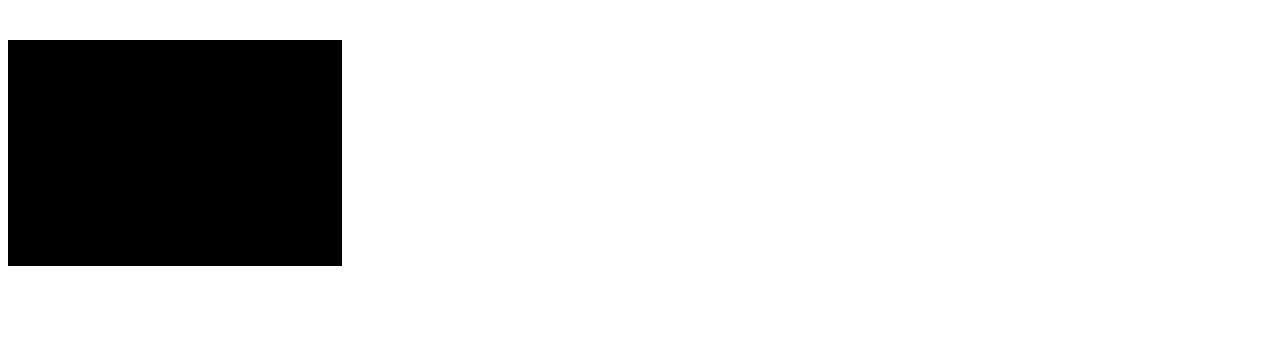
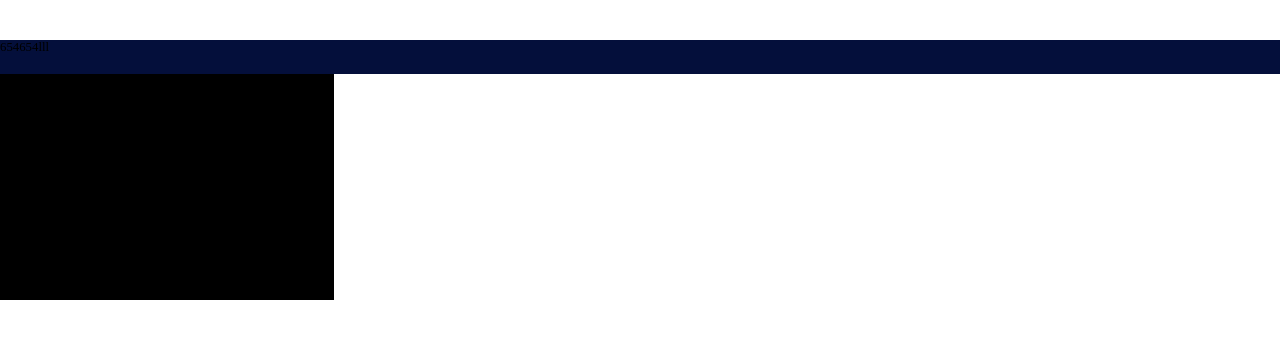
Before and after one commit to DaozhangChen/big-screen, a React (Vite) app: page / in a window 1280 px wide. Shown: the top 338 px of the page. Built offline with nearby package versions, Linux system fonts and the light colour scheme.

Commit message:
添加reset

```diff
--- a/src/App.tsx
+++ b/src/App.tsx
@@ -1,11 +1,11 @@
 import s from '@style/App.module.scss'
-import { useEffect } from 'react'
 
 function App() {
-  useEffect(() => {
-  }, [])
   return (
     <div>
+      <header className={s.headerWrapper}>
+        654654lll
+      </header>
       <div className={s.wrapper}></div>
     </div>
   )
--- a/src/main.tsx
+++ b/src/main.tsx
@@ -1,6 +1,7 @@
 import React from 'react'
 import ReactDOM from 'react-dom/client'
 import App from './App'
+import '@style/share/reset.scss'
 
 ReactDOM.createRoot(document.getElementById('root') as HTMLElement).render(
   <React.StrictMode>
--- a/src/style/App.module.scss
+++ b/src/style/App.module.scss
@@ -1,4 +1,10 @@
-@import './helper';
+@import './share/helper';
+
+.headerWrapper {
+
+    height: px(48);
+    background-color: #040f3b;
+}
 
 .wrapper {
     width: px(477);
--- /dev/null
+++ b/src/style/share/reset.scss
@@ -0,0 +1,5 @@
+* {
+    margin: 0;
+    padding: 0;
+    box-sizing: border-box;
+}
```
Also changed, not shown: src/style/share/_helper.scss (renamed from src/style/_helper.scss).
